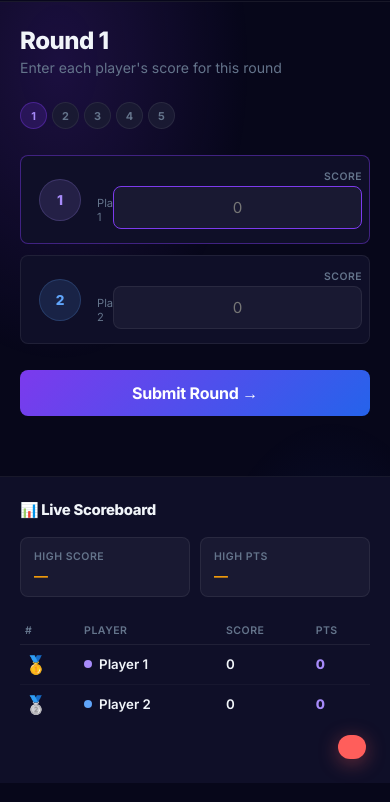
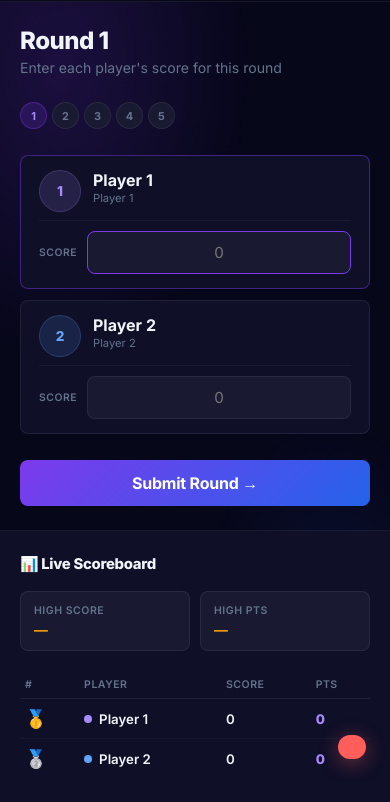
Before and after one commit to Raghavlakhotia/scoretrack, a plain HTML site: page index.html in a window 390 px wide. Both pictures are taken after a click on the button "Start Game →". Shown: the part 61-863 px from the top of the page. Drawn offline with Linux system fonts and the light colour scheme.

Commit message:
Fix mobile player name truncation — wrap score row on small screens

```diff
--- a/index.html
+++ b/index.html
@@ -287,6 +287,21 @@
             transition: border-color .2s;
         }
         .score-input:focus { border-color: var(--purple); }
+
+        @media (max-width: 480px) {
+            .score-row { flex-wrap: wrap; gap: 8px 12px; align-items: flex-start; }
+            .player-label-name { white-space: normal; word-break: break-word; }
+            .score-field {
+                flex: 0 0 100%;
+                flex-direction: row;
+                align-items: center;
+                justify-content: space-between;
+                padding-top: 10px;
+                border-top: 1px solid rgba(255,255,255,.05);
+                gap: 10px;
+            }
+            .score-input { width: 140px; }
+        }
 
         /* Scoreboard panel */
         .sb-panel {
```
